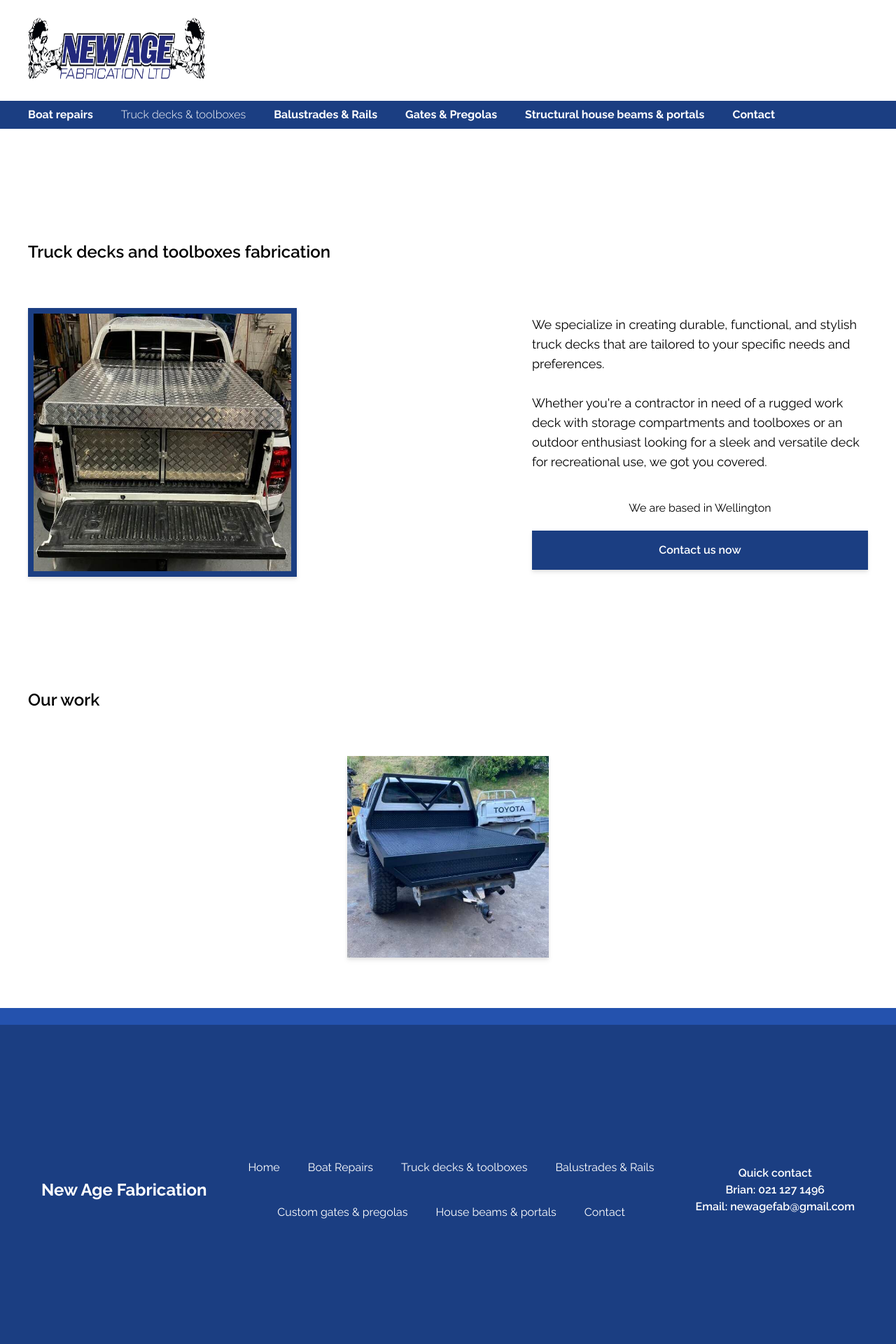
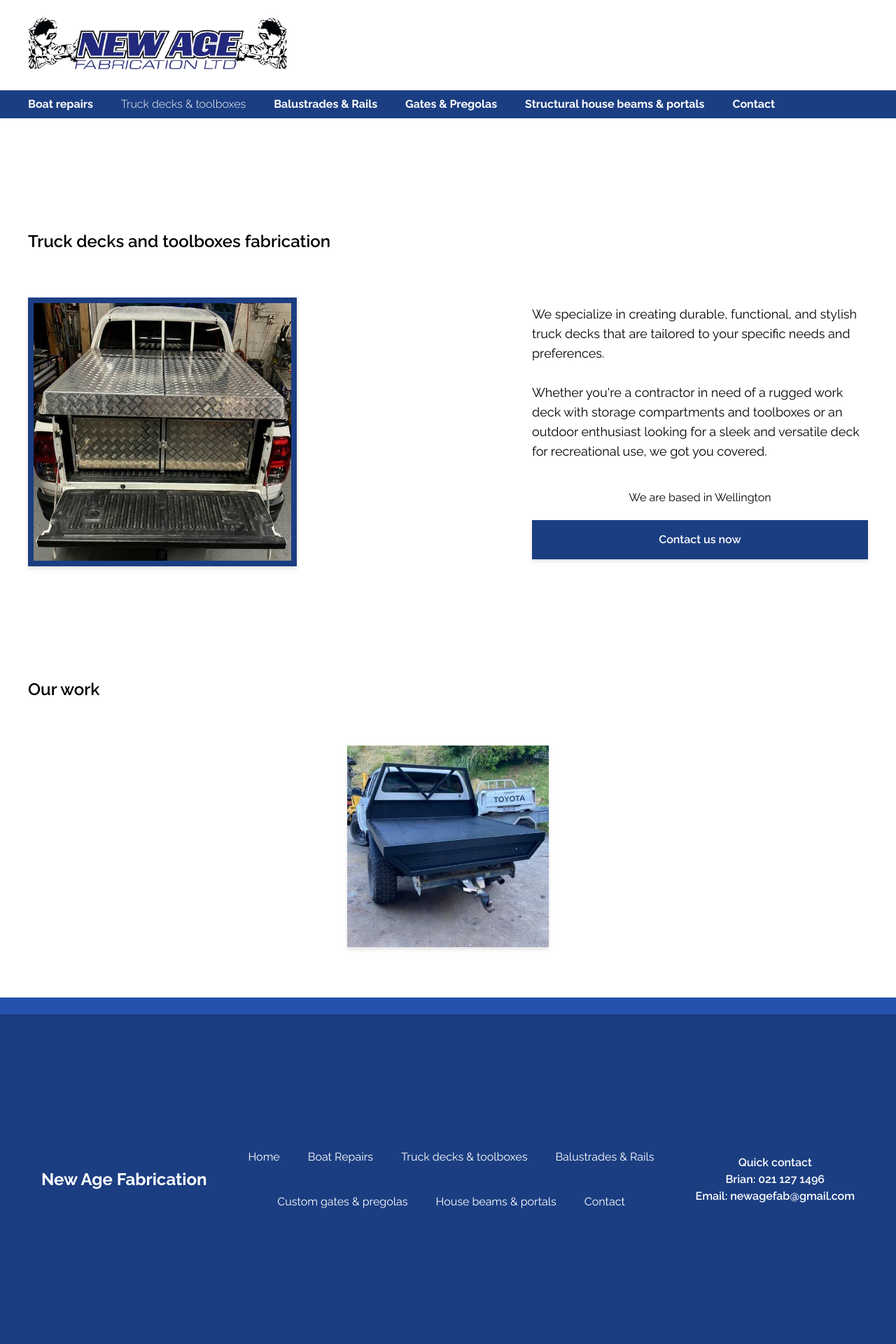
Before and after one commit to noobosapien/newagefabricators, a Next.js app: page /truck in a window 1280 px wide. Shown: the top 1920 px of the page at 70% size. Built offline with nearby package versions, Linux system fonts and the light colour scheme.

Commit message:
SEO update 1

```diff
--- a/components/Layout.js
+++ b/components/Layout.js
@@ -25,7 +25,7 @@ export default function Layout({ active, title, description, children }) {
           <div className="flex items-center justify-center p-6 mx-auto w-screen">
             <div className="flex items-center justify-between w-full max-w-[1200px]">
               <Link href="/">
-                <div className="relative md:h-24 md:w-64 h-12 w-32">
+                <div className="relative md:h-[81px] md:w-[375px] h-[40px] w-[187px]">
                   <Image src={Logo} fill alt="logo" />
                 </div>
               </Link>
@@ -36,64 +36,63 @@ export default function Layout({ active, title, description, children }) {
             <div className="hidden md:flex items-center space-x-10 w-full max-w-[1200px]">
               <Link
                 href="/boat_repairs"
-                className={`text-center ${
+                className={`text-center hidden md:flex ${
                   active == "boat_repairs" ? "font-light" : ""
                 }`}
               >
-                <span className="hidden md:flex">Boat repairs</span>{" "}
+                Boat repairs
               </Link>
 
               <Link
                 href="/truck"
-                className={`text-center ${
+                className={`text-center hidden md:flex ${
                   active == "truck" ? "font-light" : ""
                 }`}
               >
-                <span className="hidden md:flex">Truck decks & toolboxes</span>
+                Truck decks & toolboxes
               </Link>
 
               <Link
                 href="/balustrades_rails"
-                className={`text-center ${
+                className={`text-center hidden md:flex ${
                   active == "balustrades_rails" ? "font-light" : ""
                 }`}
               >
-                <span className="hidden md:flex">Balustrades & Rails</span>
+                Balustrades & Rails
               </Link>
 
               <Link
                 href="/gates_pregolas"
-                className={`text-center ${
+                className={`text-center hidden md:flex ${
                   active == "gates_pregolas" ? "font-light" : ""
                 }`}
               >
-                <span className="hidden md:flex">Gates & Pregolas</span>
+                Gates & Pregolas
               </Link>
 
               <Link
                 href="/beams_portals"
-                className={`text-center ${
+                className={`text-center hidden md:flex ${
                   active == "beams_portals" ? "font-light" : ""
                 }`}
               >
-                <span className="hidden md:flex">
-                  Structural house beams & portals
-                </span>
+                Structural house beams & portals
               </Link>
 
               <Link
                 href="/contact"
-                className={`text-center ${
+                className={`text-center hidden md:flex ${
                   active == "contact" ? "font-light" : ""
                 }`}
               >
-                <span className="hidden md:flex">Contact</span>
+                Contact
               </Link>
             </div>
 
             <div className="md:hidden flex w-screen justify-end pr-6 items-center">
               <button
                 onClick={openMenu}
+                aria-label="menu"
                 id="menu-btn"
                 type="button"
                 className={`block hamburger pr-6 md:hidden focus:outline-none ${
@@ -178,33 +177,19 @@ export default function Layout({ active, title, description, children }) {
 
             <div className="flex flex-col justify-center items-center text-white space-y-10">
               <div className="flex gap-y-4 lg:gap-y-0 items-center flex-col lg:flex-row flex-wrap justify-evenly lg:space-x-10">
-                <Link href="/">
-                  <span>Home</span>
-                </Link>
+                <Link href="/">Home</Link>
 
-                <Link href="/boat_repairs">
-                  <span>Boat Repairs</span>
-                </Link>
-                <Link href="/truck">
-                  <span>Truck decks & toolboxes</span>
-                </Link>
-                <Link href="/balustrades_rails">
-                  <span>Balustrades & Rails</span>
-                </Link>
+                <Link href="/boat_repairs">Boat Repairs</Link>
+                <Link href="/truck">Truck decks & toolboxes</Link>
+                <Link href="/balustrades_rails">Balustrades & Rails</Link>
               </div>
 
               <div className="flex flex-col items-center gap-y-4 lg:gap-y-0 lg:flex-row lg:justify-evenly lg:space-x-10">
-                <Link href="/gates_pregolas">
-                  <span>Custom gates & pregolas</span>
-                </Link>
+                <Link href="/gates_pregolas">Custom gates & pregolas</Link>
 
-                <Link href="/beams_portals">
-                  <span>House beams & portals</span>
-                </Link>
+                <Link href="/beams_portals">House beams & portals</Link>
 
-                <Link href="/contact">
-                  <span>Contact</span>
-                </Link>
+                <Link href="/contact">Contact</Link>
               </div>
             </div>
 
```
Also changed, not shown: public/welder_info.jpg.
